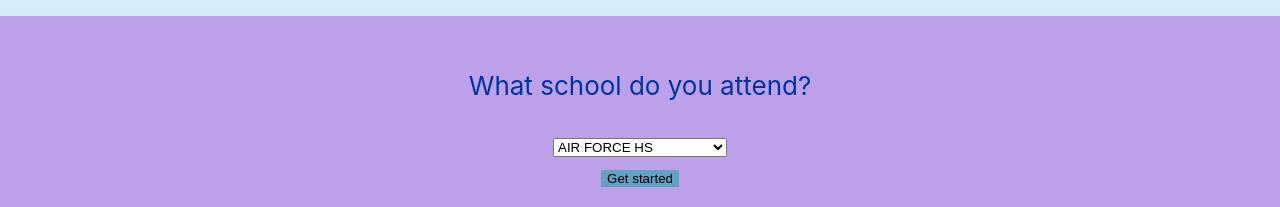
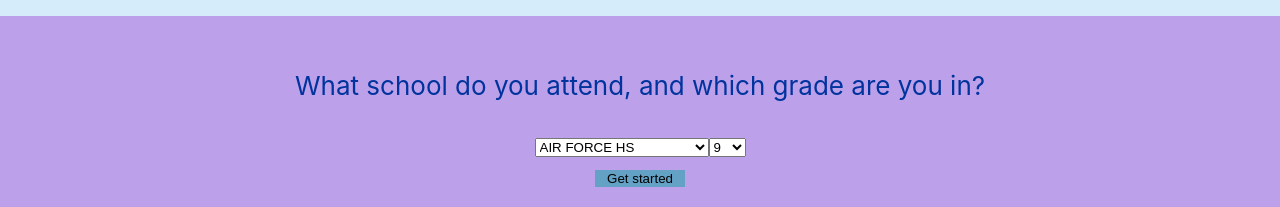
Before and after one commit to incognitofox/cpsn16, a React (Create React App) app: page / in a window 1280 px wide. Shown: the part 584-791 px from the top of the page. Built offline with nearby package versions, Linux system fonts and the light colour scheme.

Commit message:
small changes in Home.js and Layout.js

```diff
--- a/src/pages/Home.js
+++ b/src/pages/Home.js
@@ -16,7 +16,8 @@ const Home = () => {
     const [loading, setLoading] = useState(true);
 
     var school = state['state']['school']
-    console.log(school)
+    var grade = state['state']['grade']
+    console.log(school,grade)
 
 	useEffect(() => {
 		async function getData() {
--- a/src/pages/Layout.js
+++ b/src/pages/Layout.js
@@ -6,13 +6,17 @@ import logo from "../logo.svg";
 const Layout = () => {
     const navigate = useNavigate();
     var school = "AIR FORCE HS";
+    var grade = "9";
     const handleChange = event => {
         school = event.target.value;
+    };
+    const handleGrade = event => {
+        grade = event.target.value;
     };
 
     const handleSubmit = event => {
         console.log(school);
-        navigate("/home", {state :{'school': school}})
+        navigate("/home", {state :{'school': school, 'grade':grade}})
     };
     return(
     <div className="App">
@@ -23,7 +27,7 @@ const Layout = () => {
 
       </header>
       <div className="Home-bottom">
-          <p> What school do you attend? </p>
+          <p> What school do you attend, and which grade are you in? </p>
 
 
           <form onSubmit={handleSubmit}>
@@ -44,6 +48,12 @@ const Layout = () => {
               <option value="SPRY HS">SPRY HS</option>
               <option value="TILDEN HS">TILDEN HS</option>
             </select>
+            <select onChange={handleGrade}>
+              <option value="9">9</option>
+              <option value="10">10</option>
+              <option value="11">11</option>
+              <option value="12">12</option>
+            </select>
             <input class="Get-started-button" type="submit" value="Get started" />
           </form>
         </div>
```
